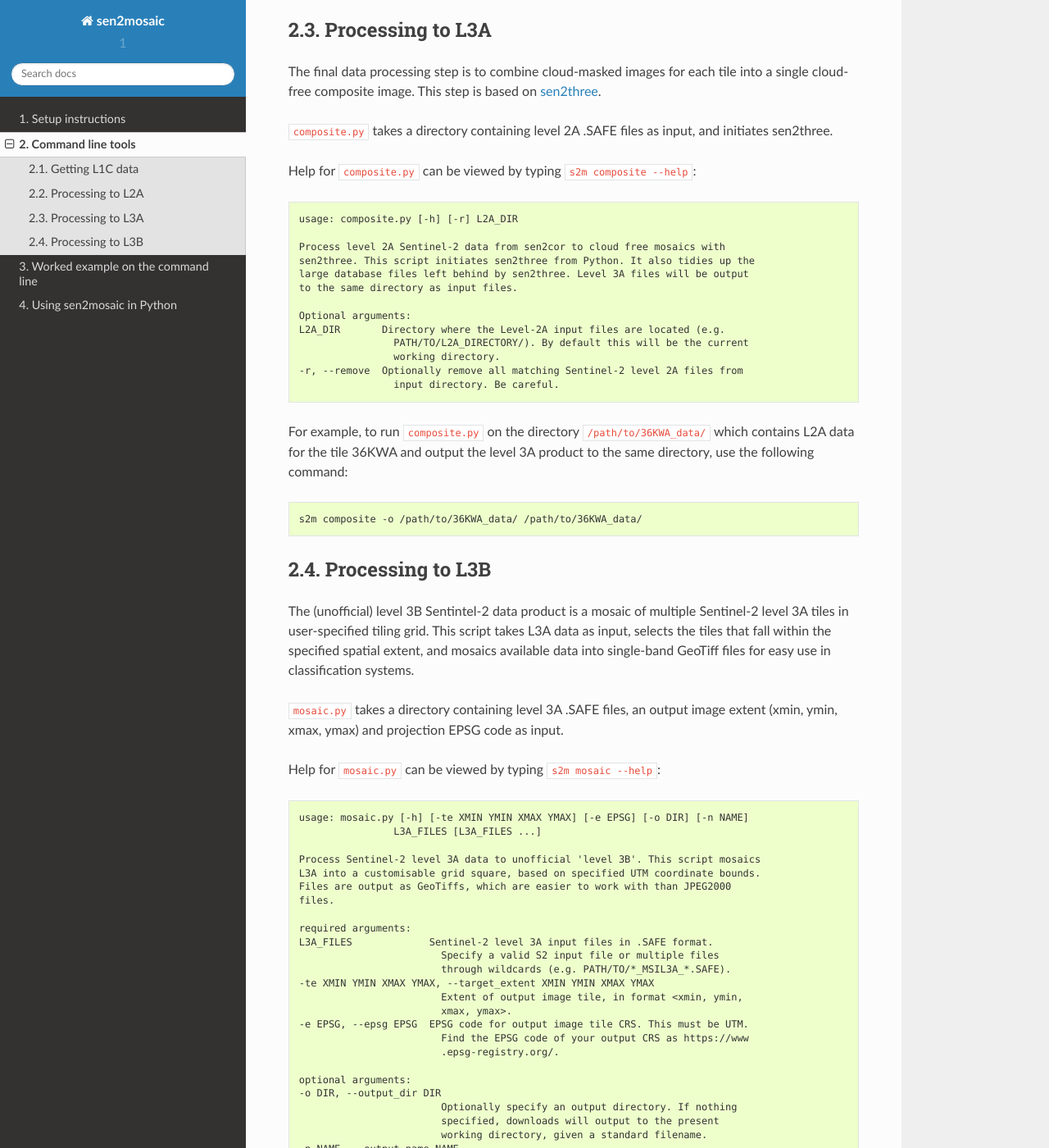
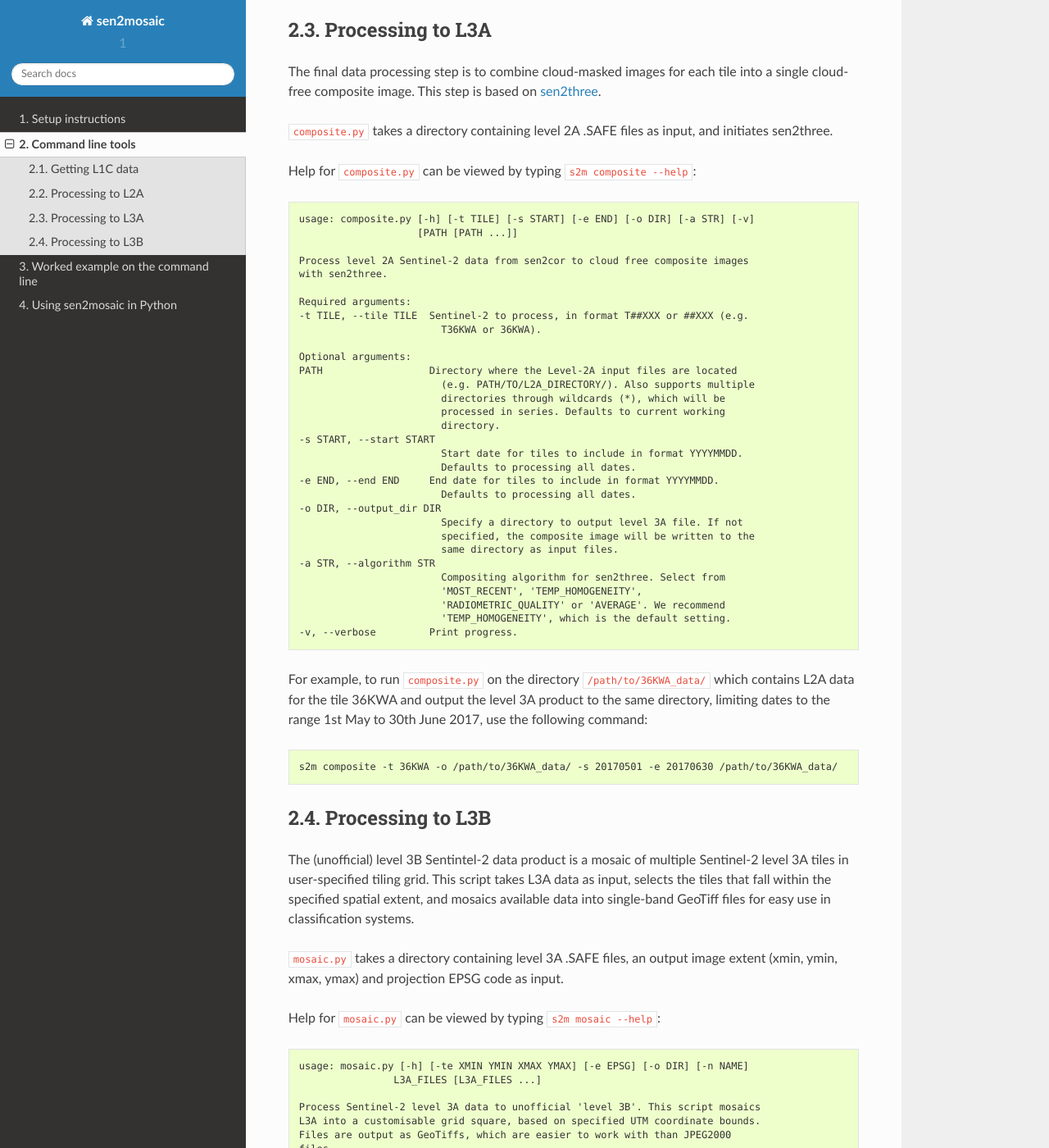
Before and after one commit to smfm-project/sen2mosaic, a Sphinx documentation site: the page built from docs/source/command_line.rst, in a window 1280 px wide and 1400 px high, scrolled down 3270 px. Shown: the whole window at 82% size. Built offline with Sphinx 7.4.7 and the Read the Docs theme 2.0.0, drawn with Linux system fonts in a browser that asks for light colours; some of the changed text lies outside the part shown.

```diff
--- a/docs/source/command_line.rst
+++ b/docs/source/command_line.rst
@@ -142,26 +142,43 @@ Help for ``composite.py`` can be viewed by typing ``s2m composite --help``:
 
 .. code-block:: console
 
-    usage: composite.py [-h] [-r] L2A_DIR
+    usage: composite.py [-h] [-t TILE] [-s START] [-e END] [-o DIR] [-a STR] [-v]
+                        [PATH [PATH ...]]
 
-    Process level 2A Sentinel-2 data from sen2cor to cloud free mosaics with
-    sen2three. This script initiates sen2three from Python. It also tidies up the
-    large database files left behind by sen2three. Level 3A files will be output
-    to the same directory as input files.
+    Process level 2A Sentinel-2 data from sen2cor to cloud free composite images
+    with sen2three.
+
+    Required arguments:
+    -t TILE, --tile TILE  Sentinel-2 to process, in format T##XXX or ##XXX (e.g.
+                            T36KWA or 36KWA).
 
     Optional arguments:
-    L2A_DIR       Directory where the Level-2A input files are located (e.g.
-                    PATH/TO/L2A_DIRECTORY/). By default this will be the current
-                    working directory.
-    -r, --remove  Optionally remove all matching Sentinel-2 level 2A files from
-                    input directory. Be careful.
+    PATH                  Directory where the Level-2A input files are located
+                            (e.g. PATH/TO/L2A_DIRECTORY/). Also supports multiple
+                            directories through wildcards (*), which will be
+                            processed in series. Defaults to current working
+                            directory.
+    -s START, --start START
+                            Start date for tiles to include in format YYYYMMDD.
+                            Defaults to processing all dates.
+    -e END, --end END     End date for tiles to include in format YYYYMMDD.
+                            Defaults to processing all dates.
+    -o DIR, --output_dir DIR
+                            Specify a directory to output level 3A file. If not
+                            specified, the composite image will be written to the
+                            same directory as input files.
+    -a STR, --algorithm STR
+                            Compositing algorithm for sen2three. Select from
+                            'MOST_RECENT', 'TEMP_HOMOGENEITY',
+                            'RADIOMETRIC_QUALITY' or 'AVERAGE'. We recommend
+                            'TEMP_HOMOGENEITY', which is the default setting.
+    -v, --verbose         Print progress.
 
-For example, to run ``composite.py`` on the directory ``/path/to/36KWA_data/`` which contains L2A data for the tile 36KWA and output the level 3A product to the same directory, use the following command:
+For example, to run ``composite.py`` on the directory ``/path/to/36KWA_data/`` which contains L2A data for the tile 36KWA and output the level 3A product to the same directory, limiting dates to the range 1st May to 30th June 2017, use the following command:
 
 .. code-block:: console
 
-    s2m composite -o /path/to/36KWA_data/ /path/to/36KWA_data/
-
+    s2m composite -t 36KWA -o /path/to/36KWA_data/ -s 20170501 -e 20170630 /path/to/36KWA_data/
 
 Processing to L3B
 -----------------
@@ -212,4 +229,4 @@ To do the same operation, but specifying an output directory and a name to prepe
 
 .. code-block:: console
 
-    s2m mosaic -te 700000 7900000 900000 8100000 -e 32736 -o /path/to/output/ -n tile_1 /path/to/L3A_tiles
+    s2m mosaic -te 700000 7900000 900000 8100000 -e 32736 -o /path/to/output/ -n my_output /path/to/L3A_tiles
--- a/docs/source/worked_example.rst
+++ b/docs/source/worked_example.rst
@@ -104,15 +104,15 @@ Wait for all files to be processed to level 2A before proceeding. If you run ``l
 Generating a cloud-free composite image
 ---------------------------------------
 
-Each of these Sentinel-2 level 2A images is now atmospherically corrected, but each still contains areas of cloud. The goal of this step is to combine the cloud-free pixels of each image to generate a single cloud-free composite image. We do this with the ESA program ``sen2three``.
+Each of these Sentinel-2 level 2A images is now atmospherically corrected, but each still contains masked areas of cloud. The goal of this step is to combine the cloud-free pixels of each image to generate a single cloud-free composite image. We do this with the ESA program ``sen2three``.
 
-To perform this step we call the tool ``composite.py``. We need to specify the directory that contains Sentinel-2 level 2A input files. Note: the code will not run if the directory contains level 2A files from multiple tiles.
+To perform this step we call the tool ``composite.py``. We need to specify the tile to process, and ensure that either an input directory is specified or that the script is run with L2A files in the current working directory. It's required to specify an input tile.
 
 To run the process, we need to submit the following line:
 
 .. code-block:: console
 
-   s2m composite /home/user/DATA/worked_example/36KWA/
+   s2m composite -t 36KWA
 
 Here we didn't specify the ``-r`` (``--remove``) option, which would delete Sentinel-2 level 2A data once data is finished processing.
 
```
Also changed, not shown: docs/source/sen2mosaic.rst (+4 -4 lines), docs/source/setup.rst (+22 -21 lines), docs/source/index.rst (line endings or trailing spaces), 2 other files.
